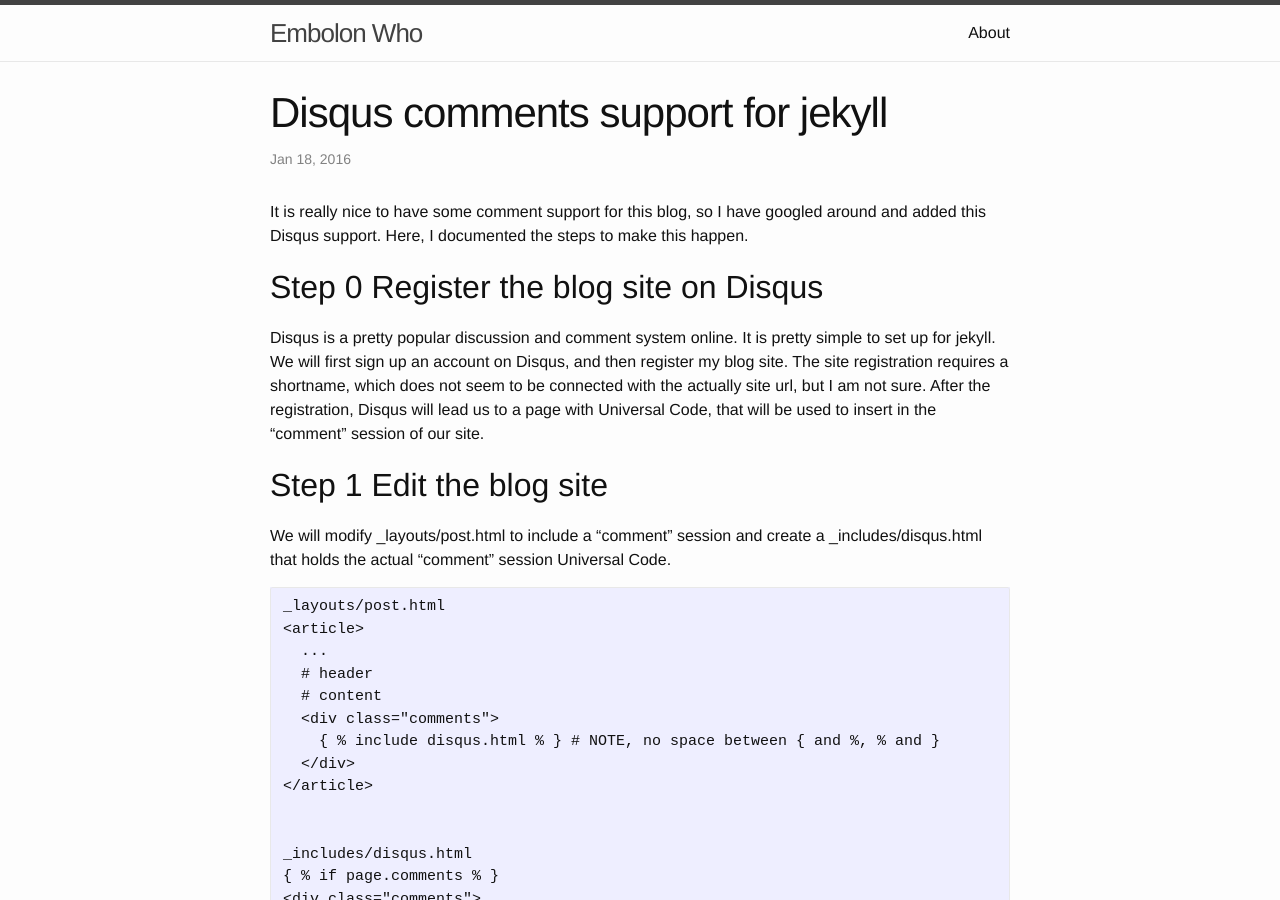
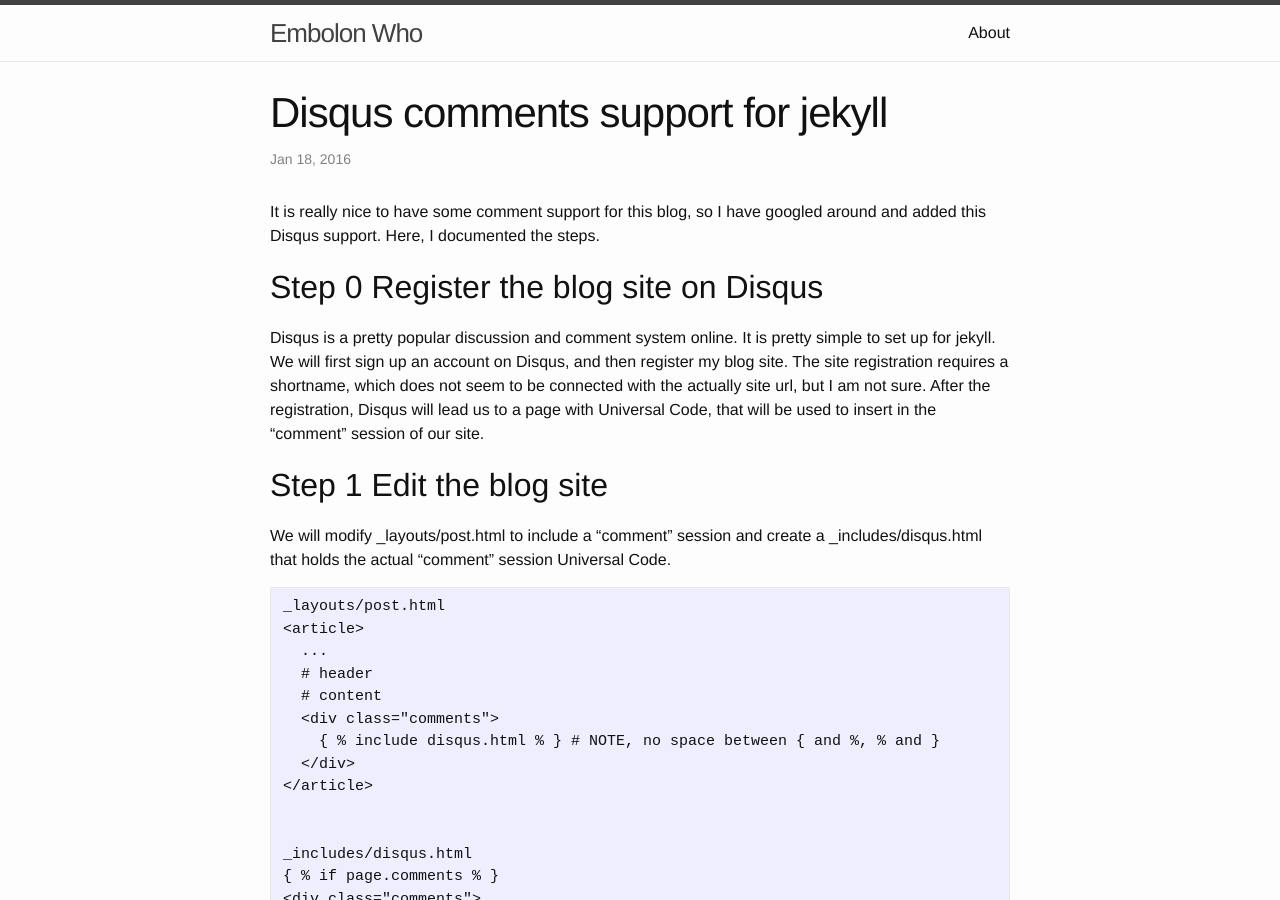
Before and after one commit to embolon/embolon.github.io, a Jekyll site: the page built from _posts/2016-01-17-disqus-comments-support-for-jekyll.md, in a window 1280 px wide and 900 px high. Built offline with Jekyll 4.4.1, drawn with Linux system fonts in a browser that asks for light colours; comment, search, counter and statistics services are not loaded; some of the changed text lies outside the part shown.

```diff
--- a/_posts/2016-01-17-disqus-comments-support-for-jekyll.md
+++ b/_posts/2016-01-17-disqus-comments-support-for-jekyll.md
@@ -7,7 +7,7 @@
 disqus_identifier: 000000000002
 ---
 
-It is really nice to have some comment support for this blog, so I have googled around and added this Disqus support. Here, I documented the steps to make this happen.
+It is really nice to have some comment support for this blog, so I have googled around and added this Disqus support. Here, I documented the steps.
 
 ## Step 0 Register the blog site on Disqus
 
```
Also changed, not shown: other parts of _posts/2016-01-17-disqus-comments-support-for-jekyll.md (+4 -0 lines).
